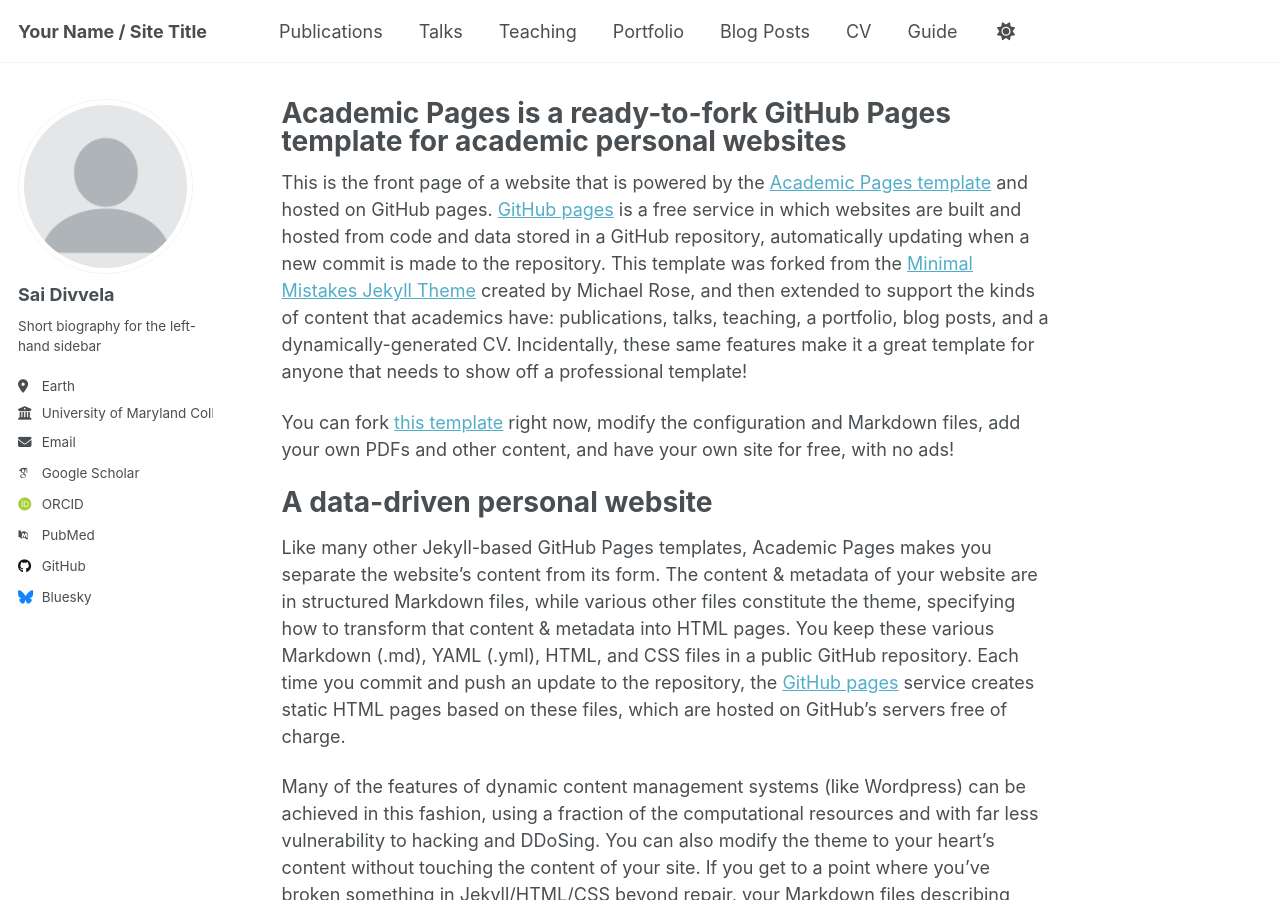
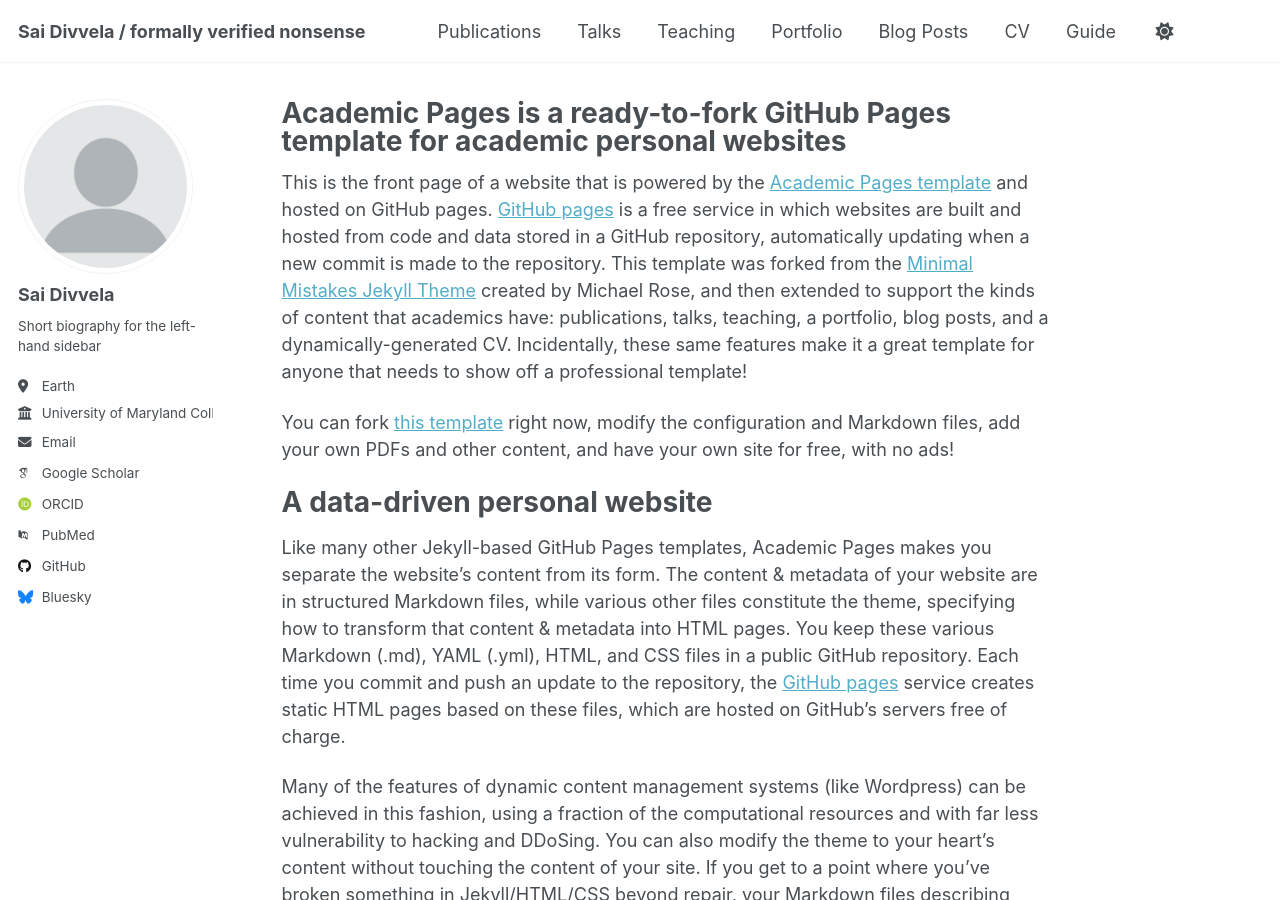
Before and after one commit to TheDeveloper101/thedeveloper101.github.io, a Jekyll site: the page built from _pages/about.md, in a window 1280 px wide and 900 px high. Built offline with Jekyll 4.4.1, drawn with Linux system fonts in a browser that asks for light colours; some web fonts are replaced; a script that is not in the unit is left out.

Commit message:
Update _config.yml

```diff
--- a/_config.yml
+++ b/_config.yml
@@ -9,7 +9,7 @@
 # Basic Site Settings
 locale                   : "en-US"
 site_theme               : "default"
-title                    : "Your Name / Site Title"
+title                    : "Sai Divvela / formally verified nonsense"
 title_separator          : "-"
 name                     : &name "Sai Divvela"
 description              : &description "Undergraduate student at University of Maryland College Park. Double majoring in Computer Science and Mathematics. Interested in programming language theory, and it's applications."
```
